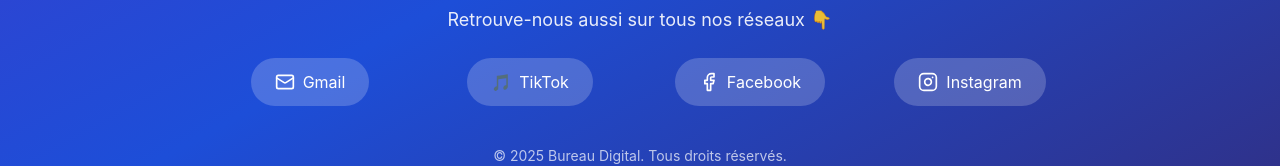
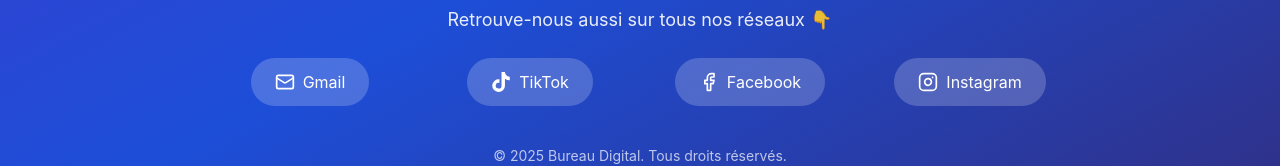
Before and after one commit to Solangeilinga/bureau-digital, a React (Create React App) app: page / in a window 1280 px wide. Shown: the part 4750-4916 px from the top of the page. Built offline with nearby package versions, Linux system fonts and the light colour scheme.

Commit message:
Mise à jour du contenu

```diff
--- a/package.json
+++ b/package.json
@@ -9,6 +9,7 @@
     "lucide-react": "^0.263.1",
     "react": "^18.2.0",
     "react-dom": "^18.2.0",
+    "react-icons": "^5.5.0",
     "react-scripts": "5.0.1",
     "web-vitals": "^2.1.4"
   },
--- a/src/components/Contact.js
+++ b/src/components/Contact.js
@@ -1,5 +1,6 @@
 import React from 'react';
 import { MessageCircle, Mail, Facebook, Instagram } from 'lucide-react';
+import { FaTiktok } from "react-icons/fa";
 
 const Contact = ({ isVisible }) => (
     <section
@@ -53,7 +54,7 @@
                         rel="noopener noreferrer"
                         className="flex items-center space-x-2 bg-white bg-opacity-20 hover:bg-opacity-30 px-6 py-3 rounded-full transition-all duration-300 hover:scale-105"
                     >
-                        <span>🎵</span>
+                        <span><FaTiktok size={20} /></span>
                         <span>TikTok</span>
                     </a>
                     <a
```
Also changed, not shown: 1 other file (tests, documents, lock files or other folders).
